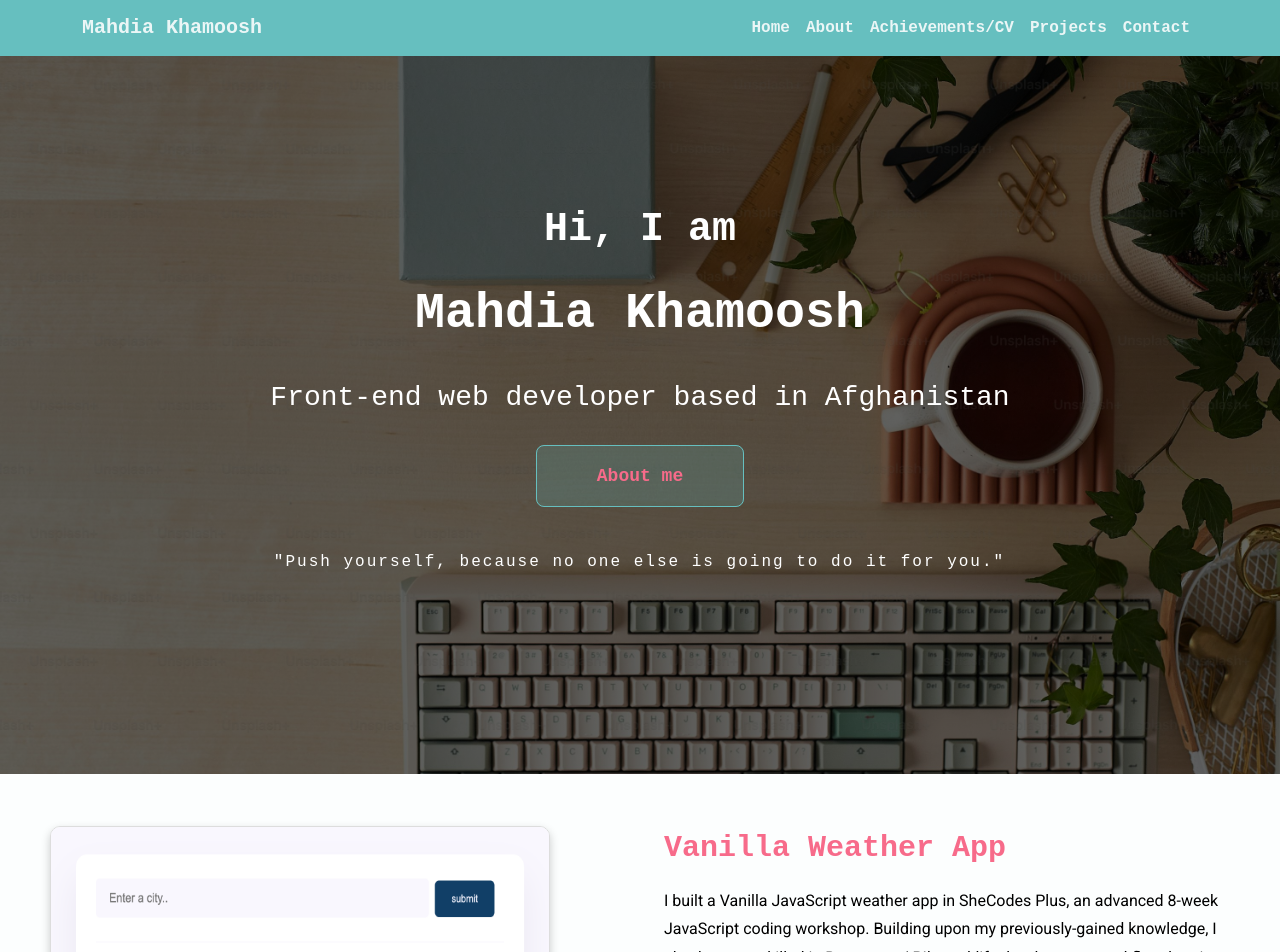
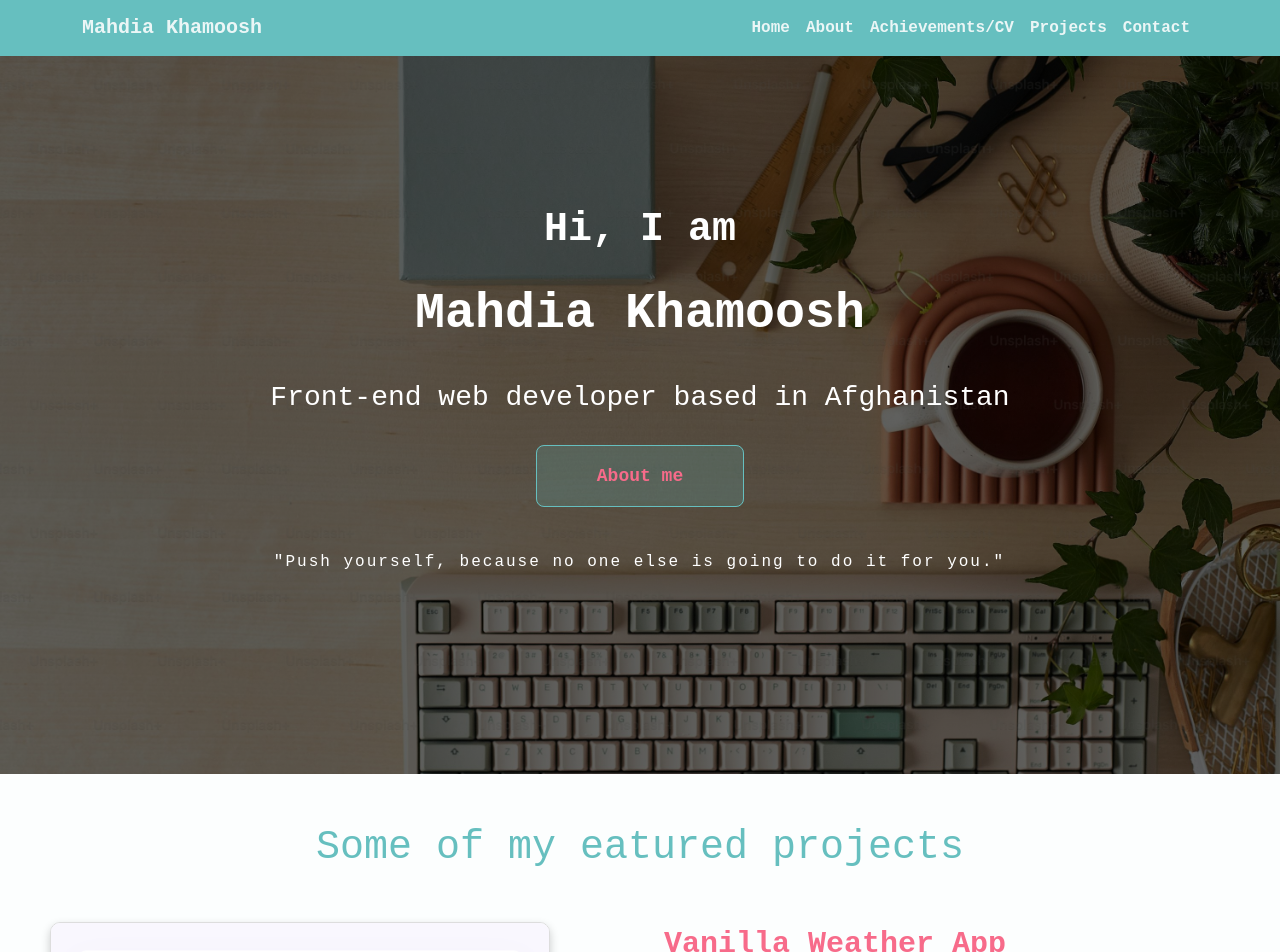
Before and after one commit to Mahdia-123/my-portfolio, a React (Create React App) app: page / in a window 1280 px wide. Shown: the top 952 px of the page. Built offline with nearby package versions, Linux system fonts and the light colour scheme; the HTML template or start-up script is replaced by a standard one; a web font is replaced by a local one.

Commit message:
Update Home.js

```diff
--- a/src/pages/Home.js
+++ b/src/pages/Home.js
@@ -19,6 +19,7 @@ export default function Home() {
         <Qoutes />
       </section>
       <section className="first-section-fluid">
+        <h1 className="mb-5">Some of my eatured projects</h1>
         <div class="row g-5">
           <div class="col-md-6">
             <img
```
